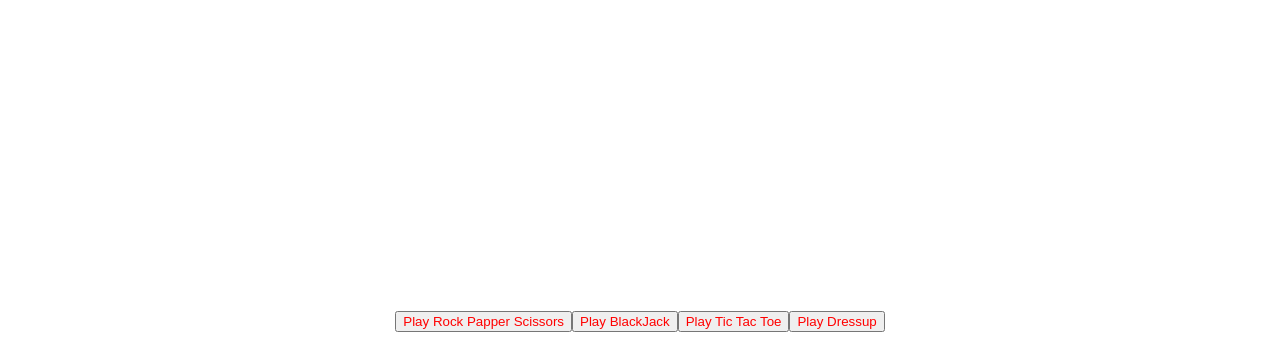
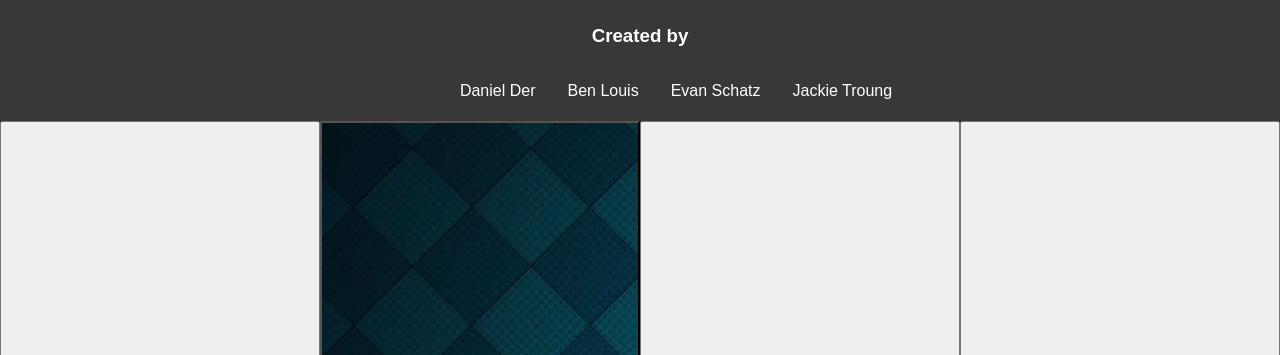
Before and after one commit to danielder10/FrontEnd-Project, a plain HTML site: page Pages/Home Page/index.html in a window 1280 px wide. Shown: the part 87-442 px from the top of the page. Drawn offline with Linux system fonts and the light colour scheme; a web font is replaced by a local one.

Commit message:
home page thing

```diff
--- a/Pages/Home Page/index.html
+++ b/Pages/Home Page/index.html
@@ -5,24 +5,37 @@
   <meta charset="UTF-8">
   <meta http-equiv="X-UA-Compatiable" content="IE=edge">
   <meta name="viewport" content="width=device-width, initial">
-  <title>Easy Games</title>
+  <meta name="description" content="Front-End Project | DOM Manipulation" />
+  <title>Front-End Games</title>
   <link rel="stylesheet" href="./styles.css">
 
   <link rel="preconnect" href="https://fonts.googleapis.com">
   <link rel="preconnect" href="https://fonts.gstatic.com" crossorigin>
   <link href="https://fonts.googleapis.com/css2?family=Rye&display=swap" rel="stylesheet">
-  <link rel="preconnect" href="https://fonts.googleapis.com">
-  <link rel="preconnect" href="https://fonts.gstatic.com" crossorigin>
-  <link href="https://fonts.googleapis.com/css2?family=Inter:wght@100..900&display=swap" rel="stylesheet">
 </head>
 
 <body>
   <div class="BodyContainer">
-  <button class="RPS" ><a href="../RPS/RPS.html">Play Rock Papper Scissors</a></button>
-  <button class="Game2" ><a href="../BlackJack/BlackJack.html">Play BlackJack</a></button>
-  <button class="Game3" ><a href="../TicTacToe/index.html">Play Tic Tac Toe</a></button>
-  <button class="Game4" ><a href="../Dressup/Game4.html">Play Dressup</a></button>
-</div>
+    <div class="HeaderContainer">
+      <h1 class="Header">Front-End Games</h1>
+      <h3 class="Header">Created by</h3>
+      <ul class="list">
+        <li class="item">Daniel Der</li>
+        <li class="item">Ben Louis</li>
+        <li class="item">Evan Schatz</li>
+        <li class="item">Jackie Troung</li>
+      </ul>
+    </div>
+    <div class="gameLinks">
+      <button class="RPS link " ><a href="../RPS/RPS.html">Play Rock Papper Scissors</a></button>
+      <button class="Game2 link" >
+        <a href="../BlackJack/BlackJack.html">Play BlackJack</a>
+        <p class="author">Ben</p>
+      </button>
+      <button class="Game3 link" ><a href="../TicTacToe/index.html">Play Tic Tac Toe</a></button>
+      <button class="Game4 link" ><a href="../Dressup/Game4.html">Play Dressup</a></button>
+    </div>
+  </div>
 </body>
 
 </html>
--- a/Pages/Home Page/styles.css
+++ b/Pages/Home Page/styles.css
@@ -1,10 +1,6 @@
-.headerText{
-    font-family: "Inter", Arial, Helvetica, sans-serif;
-    font-size: 4rem;
-}
-h4{
-    font-size: 1.5rem;
-    margin: 0;
+
+body{
+    background-color: rgb(56, 56, 56);
 }
 
 .RPS{
@@ -13,74 +9,81 @@ h4{
 }
 
 a {
-    color: red;
+    color: white;
     text-decoration: none;
+    font-size: 2.5rem;
 }
 
-.link {
-    width: 50vw;
-    height: 100vh;
-    display: flex;
-    flex-wrap: wrap;
-    justify-content: center;
-    align-items: center;
-
-    background-color: darkslateblue;
-}
-
-.BodyContainer{
-    display: flex;
-    flex-direction: row;
-    justify-content: center;
-    align-items: center;
-    height: 100vh;
-}
-
-.headerbody{
-    display: flex;
-}
-
-.bodybody{
-    display: flex;
-    justify-content: center;
-    align-items: center;
-    height: 100vh;
-}
-
-.linkText{
-    color: white;
-    width: 25vw;
-    height: 100vh;
-
+button {
+    width: 100px;
+    height: 100px;
     display: flex;
     justify-content: center;
     align-items: center;
 }
 
-.buttonlink{
-    text-decoration: none;
-    color: white;
+.BodyContainer{
+    display: flex;
+    justify-content: center;
+    align-items: center;
+    height: 100vh;
+    flex-direction: column;
 }
 
-.buttonlink:link{
-    text-decoration: none;
-    color: white;
+.gameLinks{
+    display: flex;
+    flex-direction: row;
 }
 
-.BlackJack{
-    background-image: url(../BlackJack/images/BJBG.png);
-    height: 100%;
+.link{
+    display: flex;
+    flex-direction: column;
+    width: 25vw;
+    height: 75vh;
+
+    transition: transform 0.3s ease;
+}
+
+.link:hover {
+    transform: scale(1.1);
+}
+
+.author{
+    color: white;
+    font-family: Arial, Helvetica, sans-serif;
+    font-size: 1.5rem;
+}
+
+.HeaderContainer{
+    height: 25vh;
+    display: flex;
+    flex-direction: column;
+    align-items: center;
+    justify-content: center;
 
     color: white;
-
-    font-family: "Rye";
-    font-size: 3rem;
+    font-family: Arial, Helvetica, sans-serif;
 }
 
-.Dress{
-    background-image: url(../Dressup/img/BGDress.png);
 
-    font-family: "Inter", sans-serif;
+.Header{
+    display: flex;
+    justify-content: center;
 
-    font-size: 3rem;
 }
+
+.list {
+    list-style-type: none;
+    display: flex;
+    justify-content: center;
+    align-items: center;
+}
+
+.item{
+    margin-left: 2rem;
+}
+
+.Game2{
+    background-image: url("../BlackJack/images/BJBG.png");
+    font-family: "Rye";
+}
```
